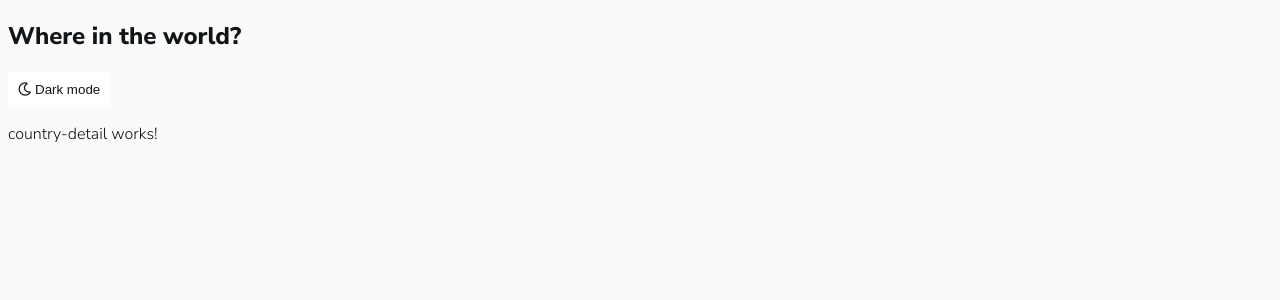
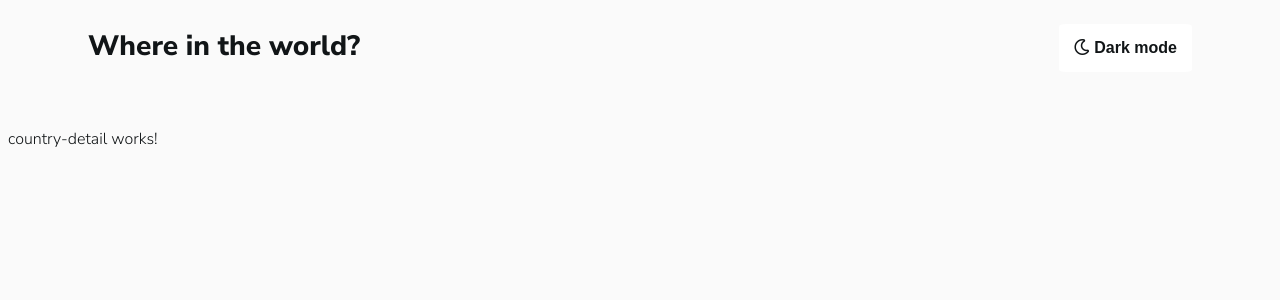
Before and after one commit to caceresGianinna/countries-challenge, an Angular app in the folder countries-app/: page /country/1 in a window 1280 px wide. Shown: the top 300 px of the page. Built offline with nearby package versions, Linux system fonts and the light colour scheme; no server answers.

Commit message:
:art: Fix styles and set themes

```diff
--- a/countries-app/src/app/app.component.html
+++ b/countries-app/src/app/app.component.html
@@ -1,6 +1,9 @@
-<section [appTheme]="theme$ | async">
+<div class="container">
+
+    <header [appTheme]="theme$ | async">
         <h1>Where in the world?</h1>
 
+        <div class="cta-wrapper">
             <button (click)="toggleTheme()" class="cta">
                 <span *ngIf="isLight;else lightMode">
                     <i class="far fa-moon"></i> Dark mode
@@ -12,8 +15,11 @@
                 </ng-template>
 
             </button>
-</section>
+        </div>
+
+    </header>
 
 
 
     <router-outlet></router-outlet>
+</div>
--- a/countries-app/src/app/app.component.less
+++ b/countries-app/src/app/app.component.less
@@ -1,3 +1,5 @@
+@import '../styles.less';
+
 :host {
     --input-color:hsl(0, 0%, 52%);
     --elements-color: hsl(0, 0%, 100%);
@@ -8,3 +10,33 @@
 .input{
     color: var(--input-color);
 }
+
+header {
+    display: grid;
+    grid-template-columns: 3fr 1fr;
+    grid-template-rows: 80px;
+    padding: 0 @spacing;
+    margin-bottom: 40px;
+}
+
+.cta-wrapper {
+    justify-self: end;
+    align-self: center;
+}
+
+@media (min-width: 576px) {
+    .container {
+        max-width: 375px;
+    }
+}
+
+@media (min-width: 1200px) {
+    .container  {
+        max-width: 1440px;
+    }
+}
+
+.container  {
+    margin-left: auto;
+    margin-right: auto;
+}
--- a/countries-app/src/app/country-detail/country-detail.component.less
+++ b/countries-app/src/app/country-detail/country-detail.component.less
@@ -0,0 +1,3 @@
+:host {
+    font-size: 16px;
+}
--- a/countries-app/src/app/country-detail/country-detail.component.ts
+++ b/countries-app/src/app/country-detail/country-detail.component.ts
@@ -1,21 +1,28 @@
-import { Component, OnInit } from '@angular/core';
-import { Router, ActivatedRoute } from '@angular/router';
+import { Component, OnInit, OnDestroy } from '@angular/core';
+import { ActivatedRoute } from '@angular/router';
 import { Country } from '../models/Country';
 import { CountriesService } from '../countries.service';
+import { Subject } from 'rxjs';
+import { takeUntil } from 'rxjs/operators';
 
 @Component({
   selector: 'app-country-detail',
   templateUrl: './country-detail.component.html',
   styleUrls: ['./country-detail.component.less']
 })
-export class CountryDetailComponent implements OnInit {
+export class CountryDetailComponent implements OnInit, OnDestroy {
+  private destroyed$ = new Subject();
+
   country: Country;
 
-  constructor(private route: ActivatedRoute,
+  constructor(
+    private route: ActivatedRoute,
     private service: CountriesService) { }
 
   ngOnInit(): void {
-    this.route.params.subscribe(country => {
+    this.route.params
+    .pipe(takeUntil(this.destroyed$))
+    .subscribe(country => {
       if(country && country.id) {
         this.loadDetails(country.id);
       }
@@ -24,7 +31,12 @@ export class CountryDetailComponent implements OnInit {
 
   loadDetails(countryName: string) {
     this.service.getCountryByName(countryName)
+    .pipe(takeUntil(this.destroyed$))
     .subscribe(countryDetails => this.country = countryDetails);
   }
 
+  ngOnDestroy() {
+    this.destroyed$.next(true);
+  }
+
 }
--- a/countries-app/src/app/country/country.component.less
+++ b/countries-app/src/app/country/country.component.less
@@ -1,5 +1,7 @@
 @card-border-radius: 10px;
-
+:host {
+    justify-self: center;
+}
 .country-card {
     background-color: var(--elements-color);
     height: 100%;
--- a/countries-app/src/app/dashboard/dashboard.component.less
+++ b/countries-app/src/app/dashboard/dashboard.component.less
@@ -1,7 +1,11 @@
+@import '../../styles.less';
+
 .grid-container {
     display: grid;
     // grid-template-columns: 1fr 1fr 1fr 1fr;
     grid-template-columns: repeat(4, 1fr);
-    // grid-auto-columns: 100px;
-    grid-gap:5em;
+    grid-auto-columns: 200px;
+    grid-gap: 3em;
+    margin: @spacing;
+
 }
--- a/countries-app/src/styles.less
+++ b/countries-app/src/styles.less
@@ -1,10 +1,14 @@
 
 @import '../node_modules/@fortawesome/fontawesome-free/css/all.min.css';
+
+@spacing: 80px;
+
 
 body {
     font-family: 'Nunito Sans', sans-serif;
     background-color: var(--background-color);
     color: var(--text-color);
+    font-size: 14px;
 }
 
 .font-weight-bold {
@@ -25,5 +29,8 @@ body {
     background-color: var(--elements-color);
     border: none;
     cursor: pointer;
-    padding: 10px;
+    padding: 15px;
+    font-size: 16px;
+    border-radius: 5%;
+    font-weight: 800;
 }
```
Lines whose indentation alone changed are shown as unchanged.
